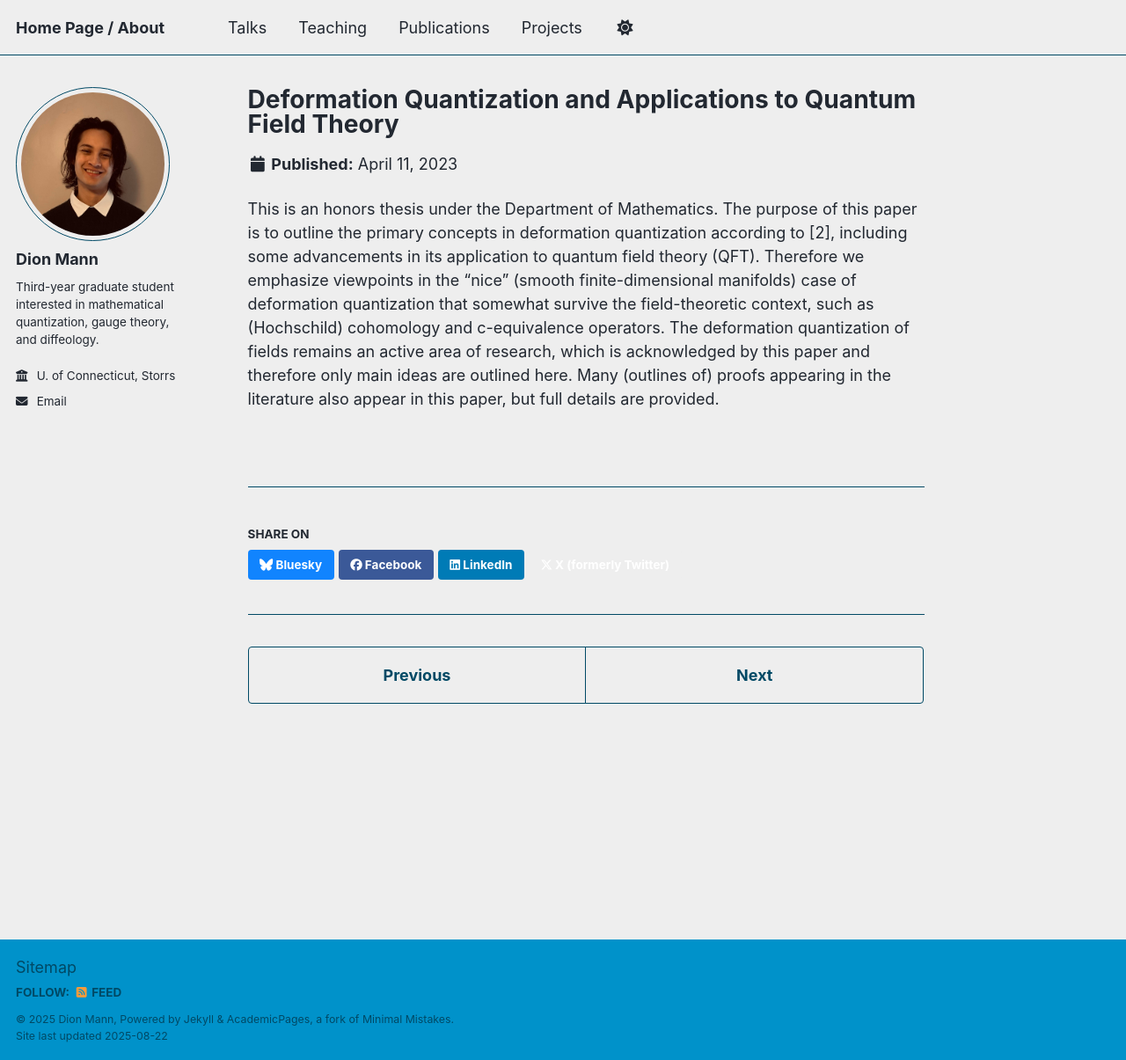
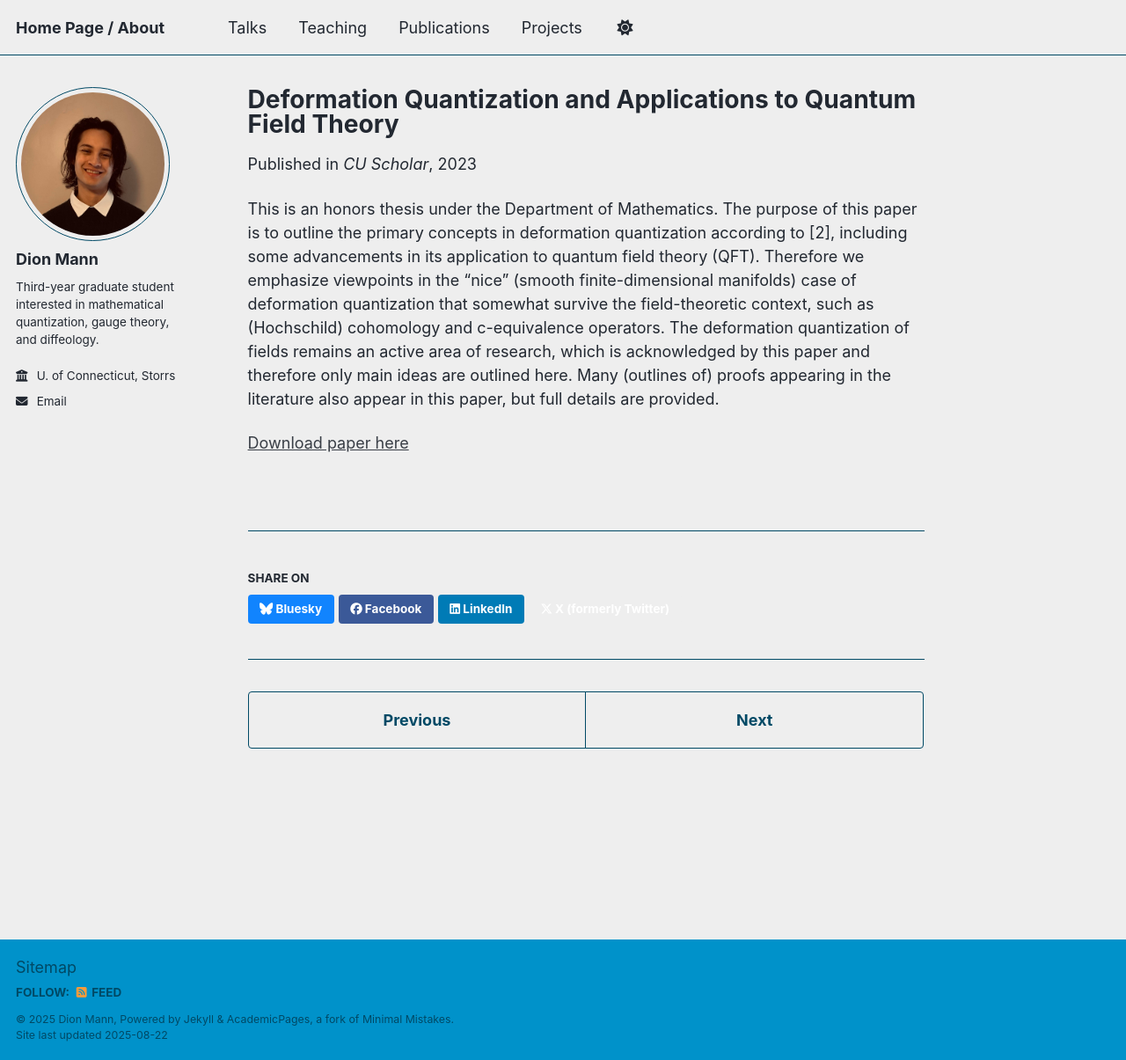
Before and after one commit to DionMann/DionMann.github.io, a Jekyll site: the page built from _publications/2023-4-11-SeniorThesis.md, in a window 1280 px wide and 1205 px high. Shown: the whole window at 88% size. Built offline with Jekyll 4.4.1, drawn with Linux system fonts in a browser that asks for light colours; a script that is not in the unit is left out.

Commit message:
Update 2023-4-11-SeniorThesis.md

```diff
--- a/_publications/2023-4-11-SeniorThesis.md
+++ b/_publications/2023-4-11-SeniorThesis.md
@@ -1,15 +1,17 @@
 ---
 title: "Deformation Quantization and Applications to Quantum Field Theory"
 collection: publications
-category: expository
 permalink: /publication/2023-4-11-SeniorThesis
 excerpt: 'This is my senior thesis, which was mostly expository work on deformation quantization. '
 date: 2023-4-11
-# venue: 'CU Scholar'
+venue: 'CU Scholar'
 # slidesurl: 'http://academicpages.github.io/files/slides1.pdf'
 paperurl: 'http://dionmann.github.io/files/DMann_SeniorThesis2023.pdf'
+pubtype: 'academic'
 # bibtexurl: 'http://academicpages.github.io/files/bibtex1.bib'
 # citation: 'Your Name, You. (2009). &quot;Paper Title Number 1.&quot; <i>Journal 1</i>. 1(1).'
 ---
 
 This is an honors thesis under the Department of Mathematics. The purpose of this paper is to outline the primary concepts in deformation quantization according to [2], including some advancements in its application to quantum field theory (QFT). Therefore we emphasize viewpoints in the “nice” (smooth finite-dimensional manifolds) case of deformation quantization that somewhat survive the field-theoretic context, such as (Hochschild) cohomology and c-equivalence operators. The deformation quantization of fields remains an active area of research, which is acknowledged by this paper and therefore only main ideas are outlined here. Many (outlines of) proofs appearing in the literature also appear in this paper, but full details are provided.
+
+[Download paper here](http://dionmann.github.io/files/DMann_SeniorThesis2023.pdf)
```
